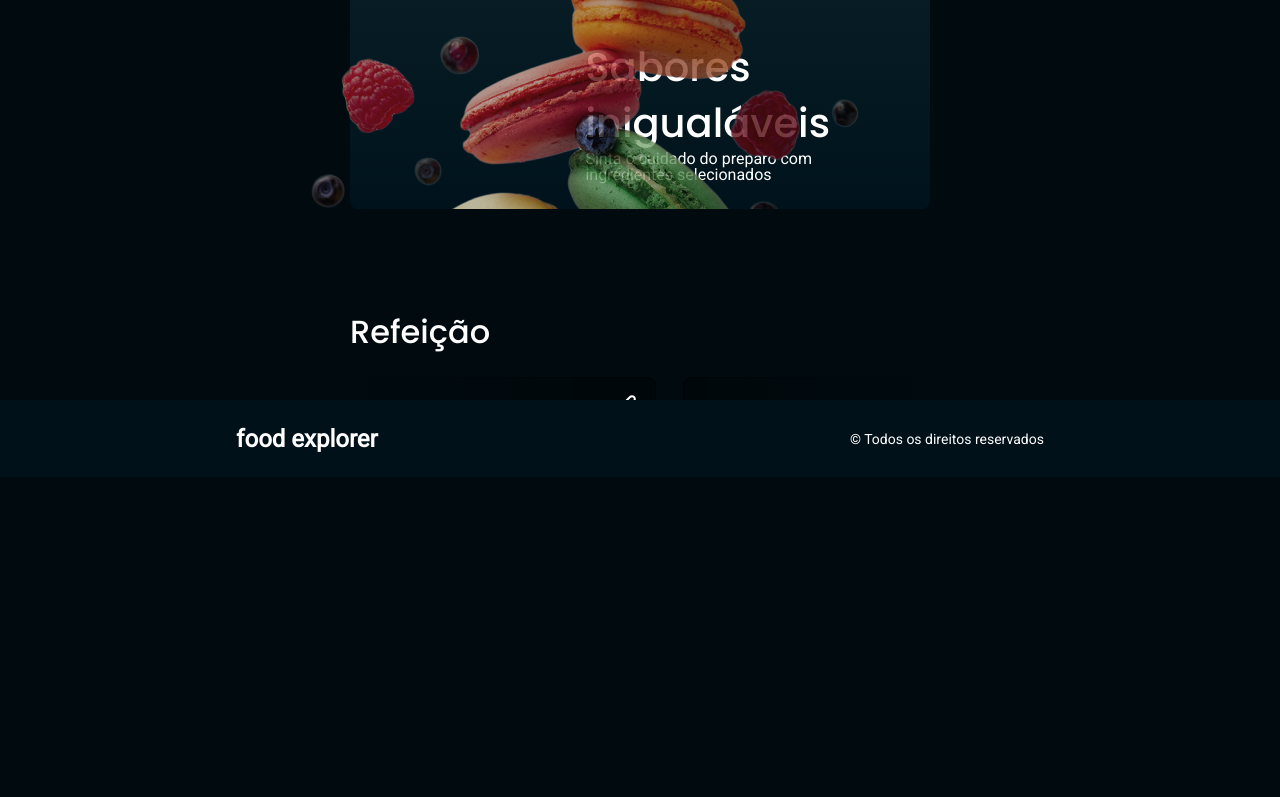
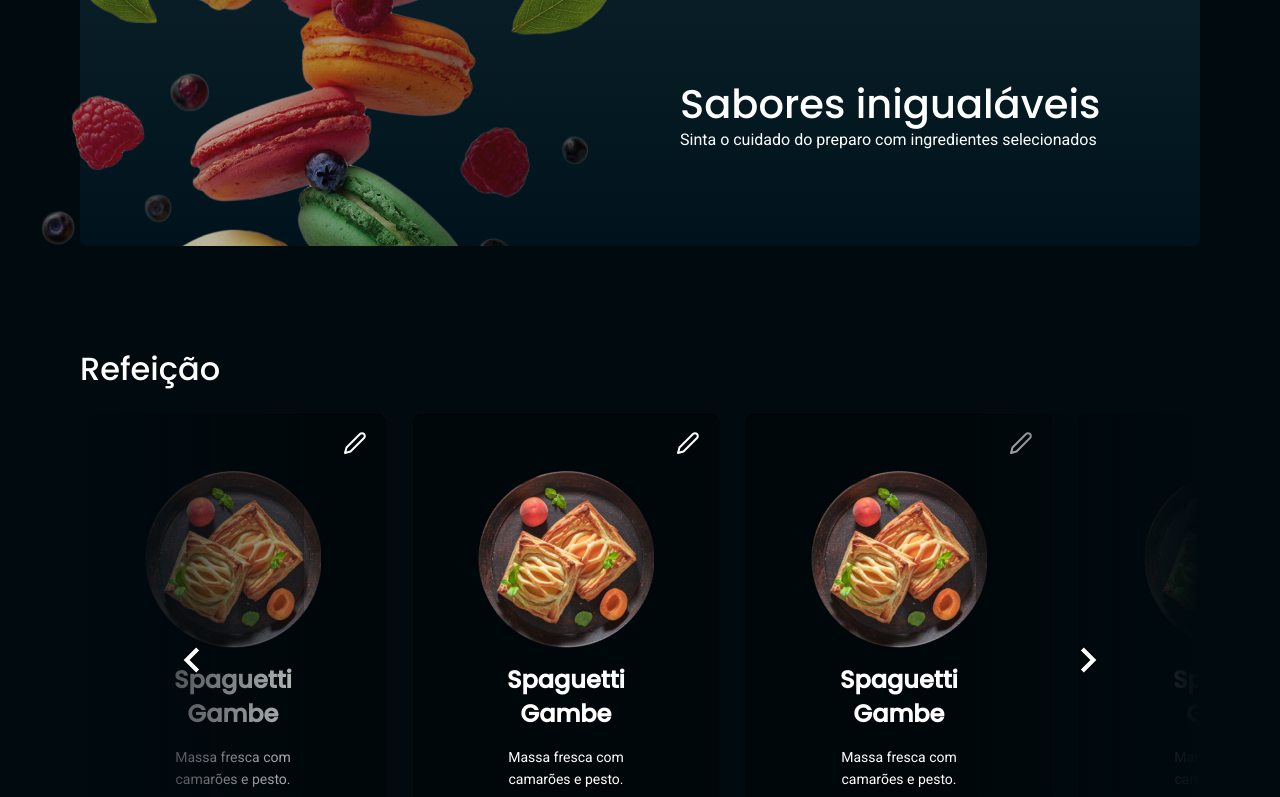
Before and after one commit to valdemirfilho/foodexplorer-test, a React (Vite) app: page / in a window 1280 px wide. Shown: the part 323-1120 px from the top of the page. Before the commit the page ends 800 px from the top, so only its background shows below. Built offline with nearby package versions, Linux system fonts and the light colour scheme.

Commit message:
alterações

```diff
--- a/src/Components/Carrosel/styles.js
+++ b/src/Components/Carrosel/styles.js
@@ -16,7 +16,7 @@ export const Container = styled.div`
     gap: 2.7rem;
     max-width: 1120px;
     margin-bottom: 4.8rem;
-    overflow: hidden;
+    overflow-x: scroll;
     scroll-behavior: smooth;
 
     ::-webkit-scrollbar {
@@ -70,13 +70,6 @@ export const Container = styled.div`
   }
 
   @media (max-width: 480px) {
-    > h1 {
-      font-weight: 500;
-      font-size: 1.8rem;
-      line-height: 2.5rem;
-
-      margin-bottom: 2.3rem;
-    }
     .carousel {
       gap: 1.7rem;
       max-width: 380px;
--- a/src/pages/Details/styles.js
+++ b/src/pages/Details/styles.js
@@ -4,7 +4,7 @@ export const Container = styled.div`
   display: grid;
   height: 100vh;
 
-  grid-template-rows: 100px auto 77px;
+  grid-template-rows: 137px auto 77px;
   grid-template-areas:
     "header"
     "content"
@@ -18,9 +18,12 @@ export const Container = styled.div`
 export const Content = styled.div`
   grid-area: content;
 
-  overflow-y: scroll;
-  z-index: 1;
-  padding-inline: 35rem;
+  z-index: 0;
+  display: flex;
+  flex-direction: column;
+  align-items: center;
+
+  justify-content: center;
 
   > .rectangle {
     display: grid;
--- a/src/styles/global.js
+++ b/src/styles/global.js
@@ -34,14 +34,4 @@ button, a {
 button:hover, a:hover {
  filter: brightness(0.9);
 }
-
-&::-webkit-scrollbar {
-        width: 0.8rem;
-        border: none
-    }
-
-&::-webkit-scrollbar-thumb {
-  background-color: ${({ theme }) => theme.COLORS.TOMATO_100};
-  border-radius: 10rem;
-}
 `;
```
